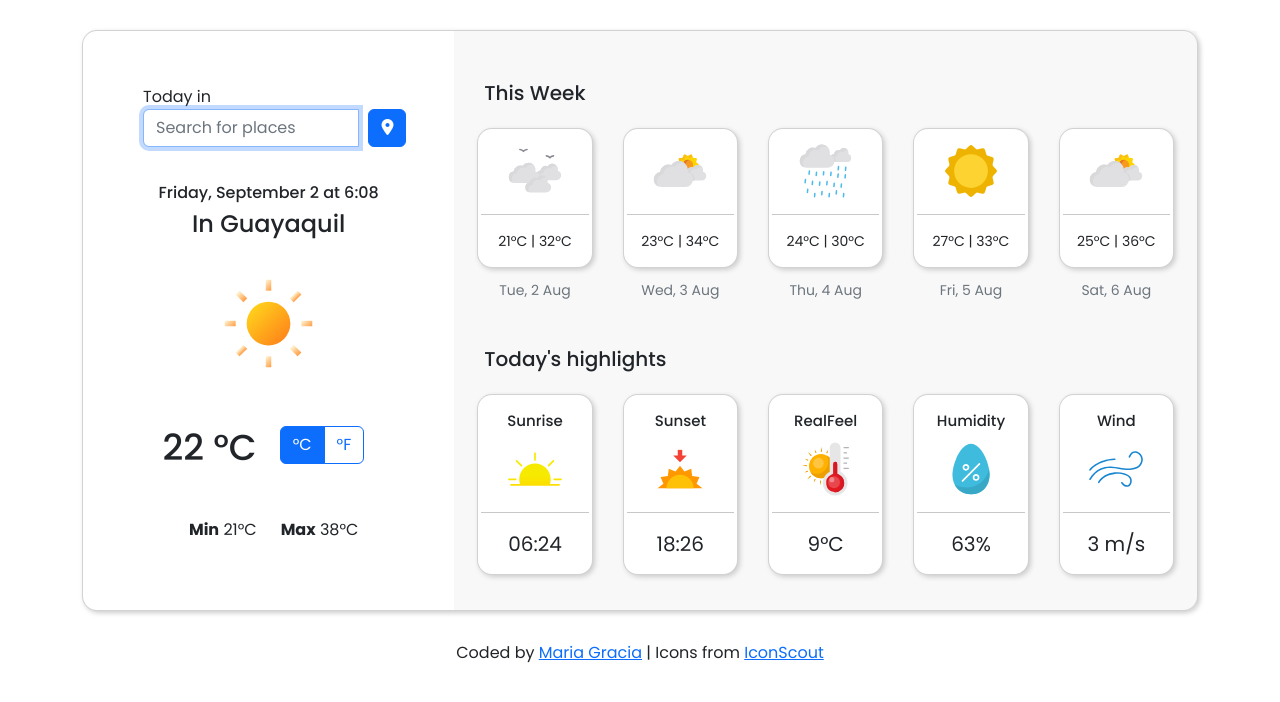
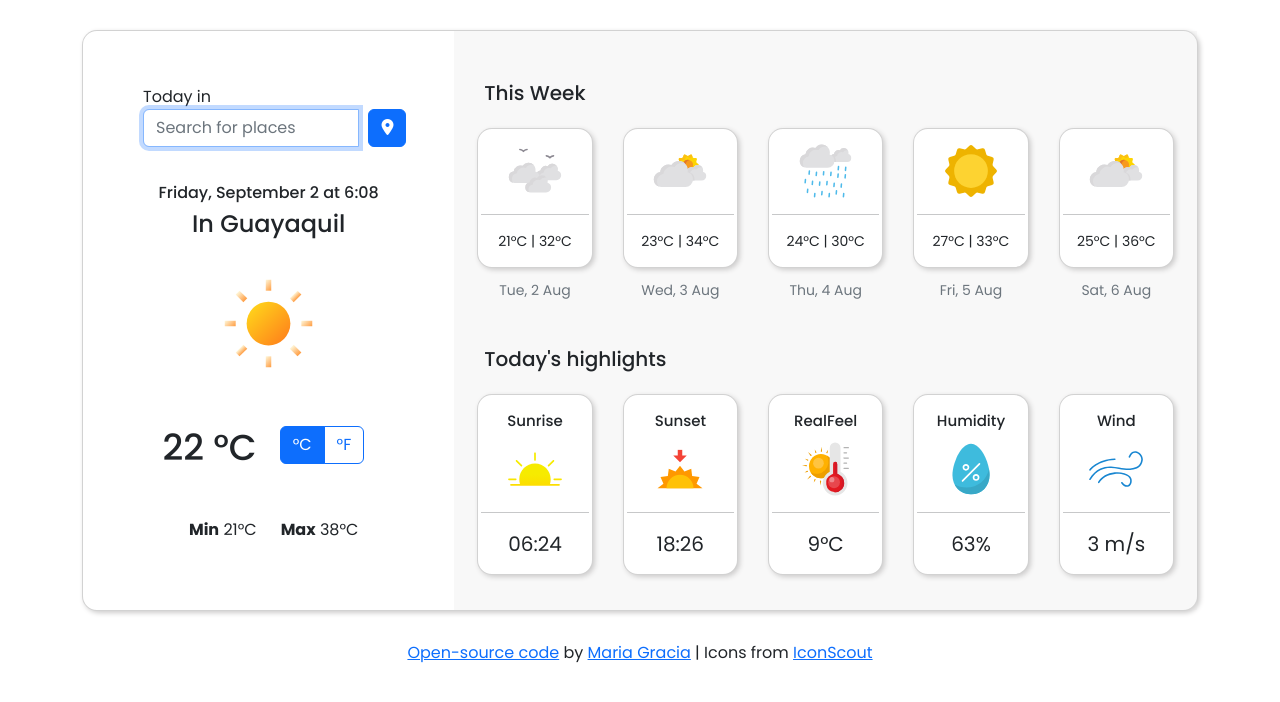
Before and after one commit to mariagracialg/WeatherApp_project, a plain HTML site: page index.html in a window 1280 px wide. Drawn offline with nearby package versions, Linux system fonts and the light colour scheme.

Commit message:
Added link to open source code

```diff
--- a/index.html
+++ b/index.html
@@ -269,8 +269,10 @@
       </div>
     </div>
     <p class="coder">
-      Coded by
-      <a href="https://www.linkedin.com/in/mariagracialg/">Maria Gracia</a> |
+      <a href="https://github.com/mariagracialg/WeatherApp_project"
+        >Open-source code</a
+      >
+      by <a href="https://www.linkedin.com/in/mariagracialg/">Maria Gracia</a> |
       Icons from <a href="https://iconscout.com/">IconScout</a>
     </p>
     <script src="script.js"></script>
```
